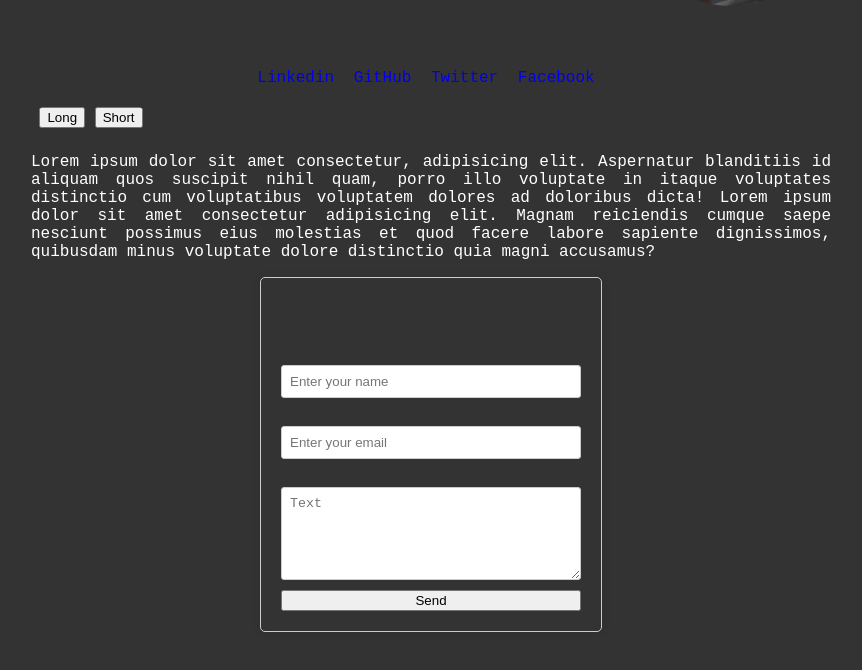
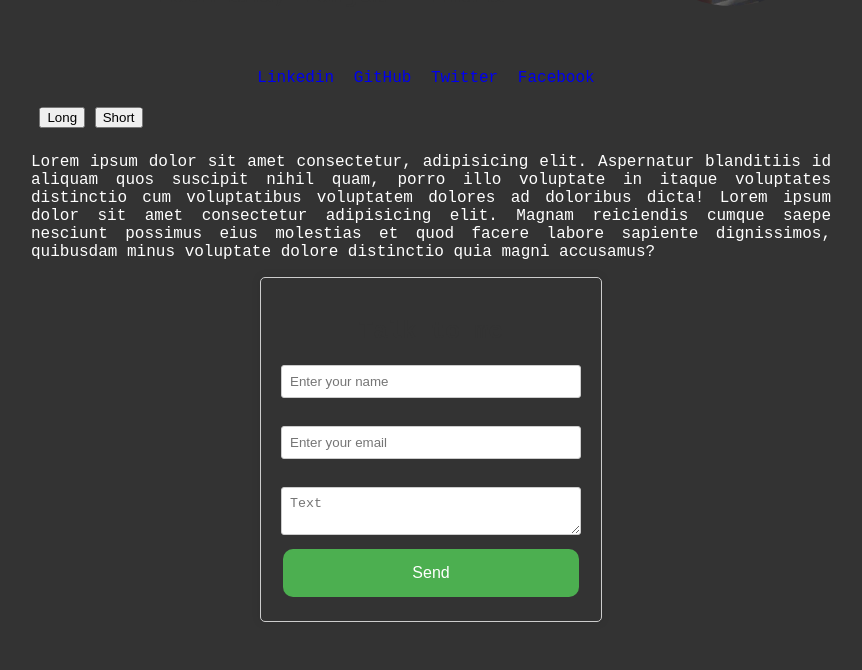
Before and after one commit to amadusadjocamara/my_portfolio, a plain HTML site: page index.html in a window 1280 px wide. Shown: the part 292-962 px from the top of the page, without its empty margins (209-1071 px from the left). Drawn offline with Linux system fonts and the light colour scheme.

Commit message:
button
change button color and size

```diff
--- a/css/style.css
+++ b/css/style.css
@@ -145,7 +145,16 @@ textarea:focus {
     box-shadow: 0 0 5px rgba(0, 123, 255, 0.5); /* Change to your preferred focus shadow */
 }
 
-/* Style the form button if you have one */
-/* Add your button selector and styles here */
-
-/* Additional styling can be added as needed */
+input[type="submit"] {
+    background-color: #4CAF50; /* Green */
+    border: none;
+    color: white;
+    padding: 15px 32px;
+    text-align: center;
+    text-decoration: none;
+    display: inline-block;
+    font-size: 16px;
+    margin: 4px 2px;
+    cursor: pointer;
+    border-radius: 10px;
+  }
--- a/index.html
+++ b/index.html
@@ -42,7 +42,7 @@
                 <h2>Talk to me</h2>
                 <input type="text" name="name" id="idname" placeholder="Enter your name"><br>
                 <input type="email" name="email" id="idemail" placeholder="Enter your email"><br>
-                <textarea name="" id="" cols="30" rows="5" placeholder="Text"></textarea>
+                <textarea name="" id="" cols="20 rows="10" placeholder="Text"></textarea>
                 <input type="submit" value="Send">
             </form>
         </div>
```
